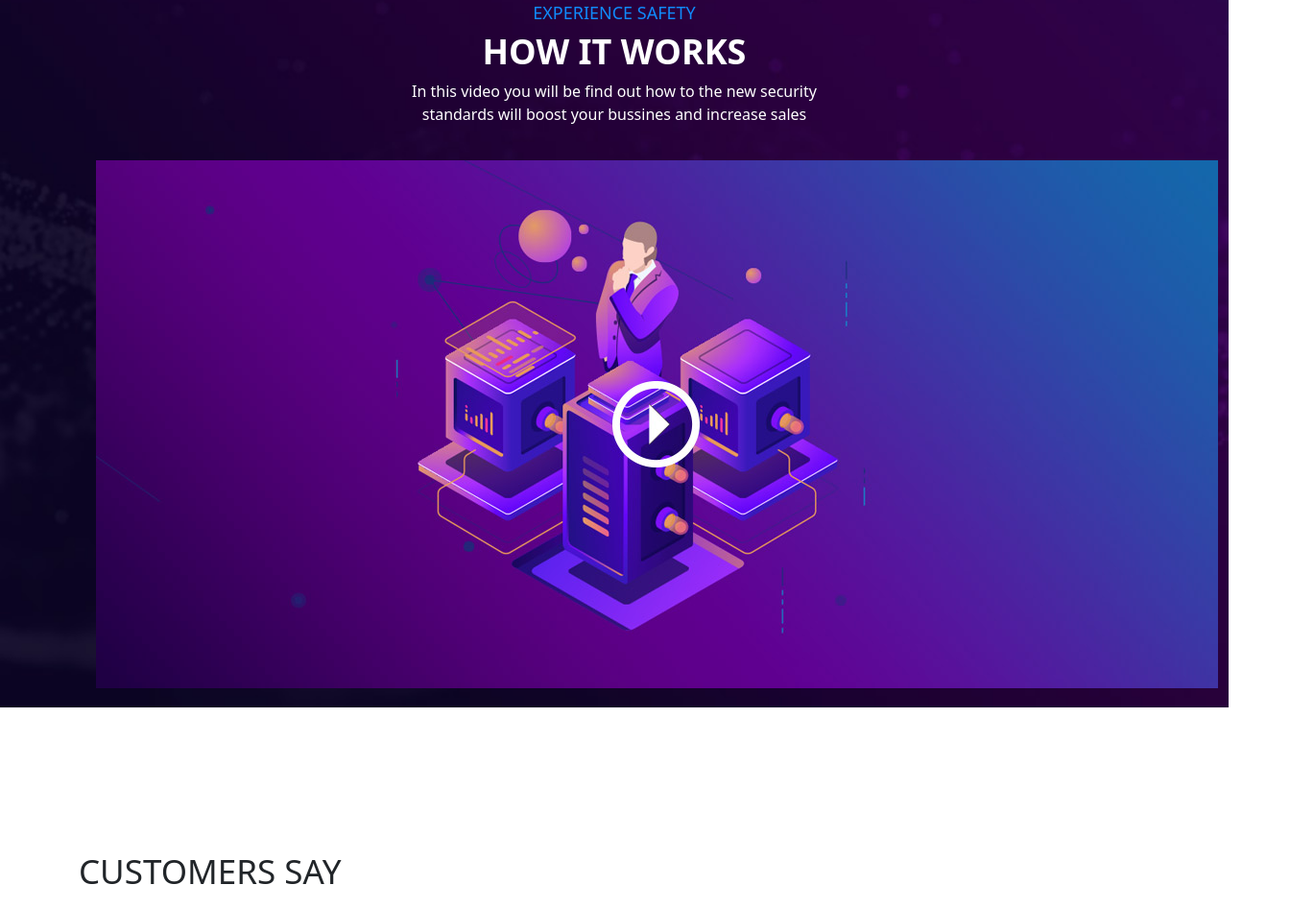
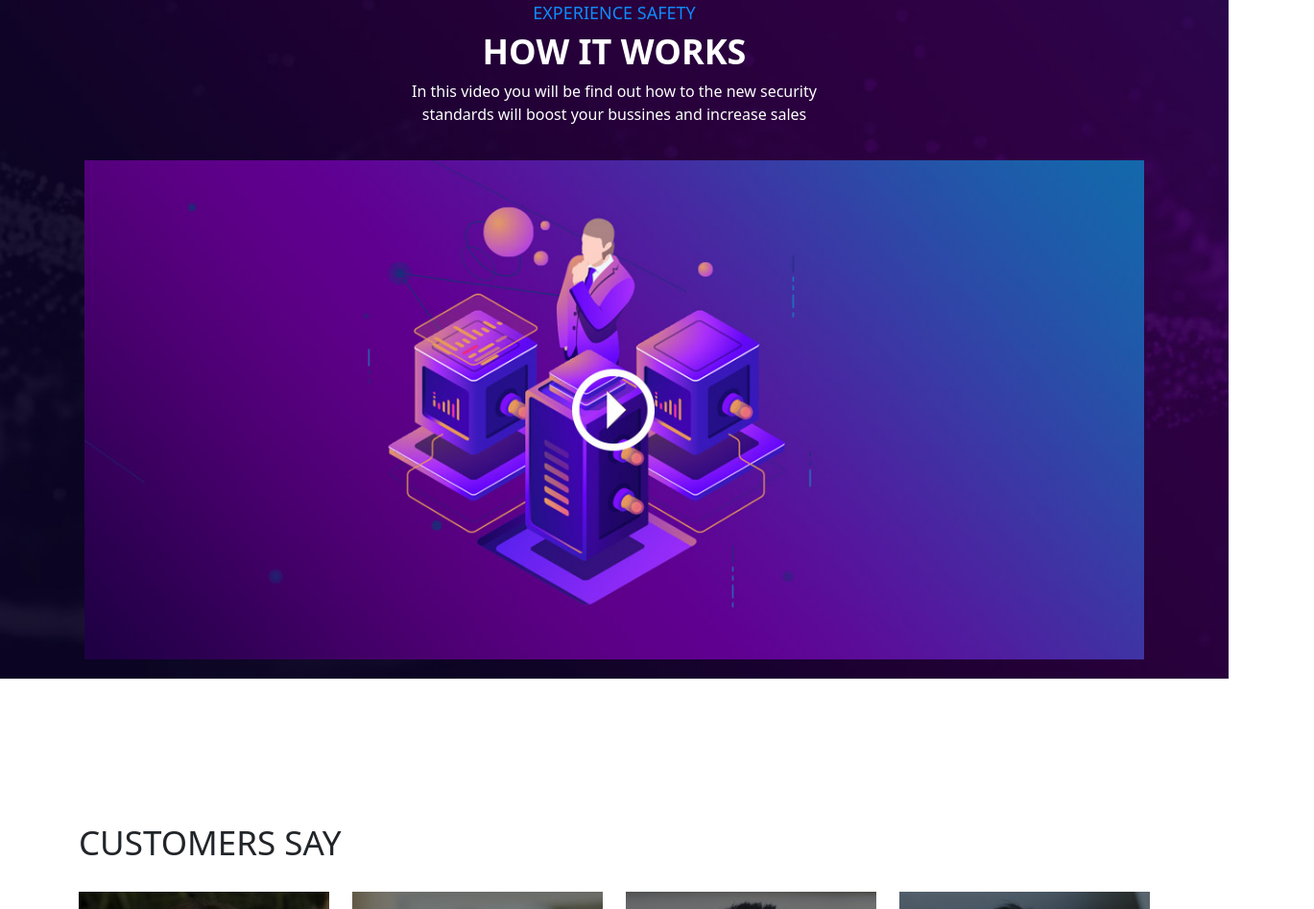
Before and after one commit to Ilijaa22/Cyber-Security, a plain HTML site: page index.html in a window 1280 px wide. Shown: the part 1770-2717 px from the top of the page at 96% size, 1369 px wide, since content can reach past the window. Drawn offline with nearby package versions, Linux system fonts and the light colour scheme.

Commit message:
index.html

```diff
--- a/index.html
+++ b/index.html
@@ -113,9 +113,9 @@
         <h2>How it works</h2>
         <p>In this video you will be find out how to the new security <br> standards will boost your bussines and increase sales</p>
 
-        <a href="#">
+        <div class="row">
             <img src="images/video.jpg" alt="">
-        </a>
+        </div>
 
     </div>
 
```
